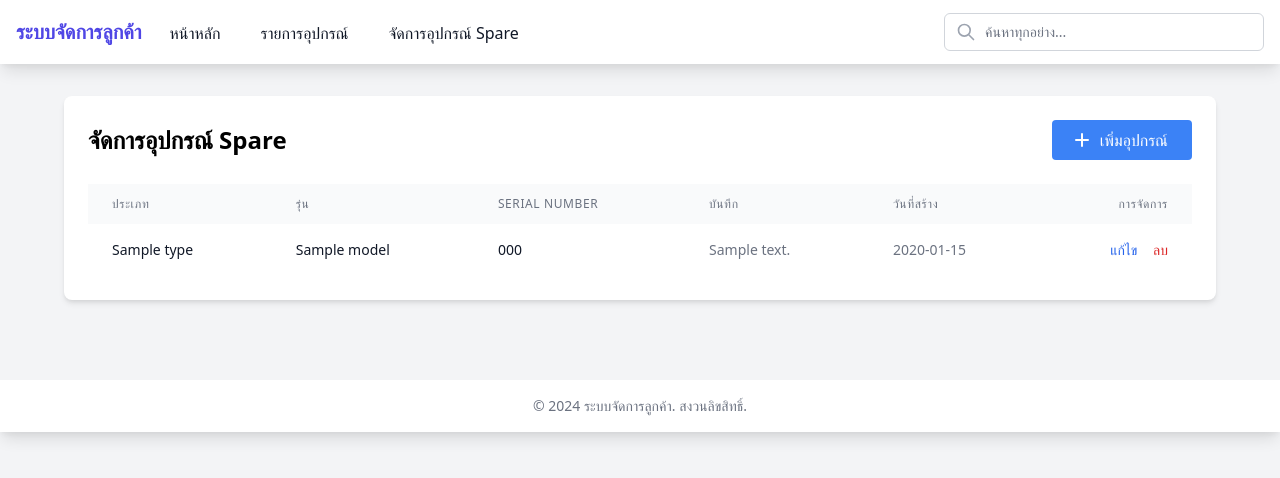
After one commit to Weerawat-rgb/remote, a Flask app: page /manage/spare in a window 1280 px wide. The commit adds this page. Shown: the top 478 px of the page. Run offline with Flask 3, Linux system fonts and the light colour scheme; tables that the repository leaves empty hold one stand-in row (values such as "Sample post"); some libraries are stand-ins or nearby versions.

Commit message:
งานซ่อม

```diff
--- a/app.py
+++ b/app.py
@@ -9,7 +9,6 @@ import sys
 from logging.handlers import RotatingFileHandler
 from datetime import datetime
 from devices_warranty import customer_search
-
 # Third-party imports
 import pandas as pd
 from flask import Flask, flash, jsonify, redirect, render_template, request, send_file, url_for
@@ -137,7 +136,28 @@ class Device(db.Model):
     isactive = db.Column(db.Boolean, nullable=True, default=True)
     last_updated = db.Column(db.DateTime, default=datetime.utcnow)
 
-# Routes
+class SpareType(db.Model):
+    __tablename__ = 'spare_types'
+    type_id = db.Column(db.Integer, primary_key=True)
+    type_name = db.Column(db.String(20), nullable=False)
+    spare_parts = db.relationship('SparePart', backref='type', lazy=True)
+
+class SpareModel(db.Model):
+    __tablename__ = 'spare_model'
+    model_id = db.Column(db.Integer, primary_key=True)
+    model_name = db.Column(db.String(100), nullable=False)
+    spare_parts = db.relationship('SparePart', backref='model', lazy=True)
+
+class SparePart(db.Model):
+    __tablename__ = 'spare_parts'
+    id = db.Column(db.Integer, primary_key=True)
+    spare_type_id = db.Column(db.Integer, db.ForeignKey('spare_types.type_id'), nullable=False)
+    model_id = db.Column(db.Integer, db.ForeignKey('spare_model.model_id'), nullable=False)  # เพิ่ม FK
+    serial_number = db.Column(db.String(100), unique=True, nullable=False)
+    notes = db.Column(db.Text)
+    isactive = db.Column(db.Boolean, nullable=True, default=True)
+    created_at = db.Column(db.DateTime, default=datetime.utcnow)
+    updated_at = db.Column(db.DateTime, default=datetime.utcnow, onupdate=datetime.utcnow)
 
 
 @app.route('/')
@@ -1000,63 +1020,6 @@ def import_branch_devices(customer_id):
             'message': f'เกิดข้อผิดพลาด: {str(e)}'
         }), 500
 
-# @app.route('/api/branches/template')
-# def get_branch_template():
-#     try:
-#         # สร้าง DataFrame ว่างพร้อมคอลัมน์
-#         df = pd.DataFrame(columns=[
-#             'รหัสสาขา',
-#             'ชื่อสาขา',
-#             'ชื่อผู้ติดต่อ',
-#             'เบอร์โทร'
-#         ])
-
-#         # เพิ่มตัวอย่างข้อมูล 1 แถว
-#         df.loc[0] = [
-#             'B001',  # ตัวอย่างรหัสสาขา
-#             'สาขาตัวอย่าง',  # ตัวอย่างชื่อสาขา
-#             'ชื่อผู้ติดต่อ',  # ตัวอย่างชื่อผู้ติดต่อ
-#             '02-xxx-xxxx'  # ตัวอย่างเบอร์โทร
-#         ]
-
-#         # สร้าง Excel file ใน memory
-#         output = io.BytesIO()
-#         with pd.ExcelWriter(output, engine='xlsxwriter') as writer:
-#             # เขียน DataFrame ลงใน Excel
-#             df.to_excel(writer, index=False, sheet_name='Template')
-
-#             # ปรับความกว้างคอลัมน์
-#             worksheet = writer.sheets['Template']
-#             worksheet.set_column('A:D', 20)  # ตั้งความกว้างคอลัมน์ A ถึง D เป็น 20
-
-#             # จัด format
-#             workbook = writer.book
-#             header_format = workbook.add_format({
-#                 'bold': True,
-#                 'font_color': 'white',
-#                 'bg_color': '#4B5563',
-#                 'border': 1
-#             })
-
-#             # ใส่ format ให้ header
-#             for col_num, value in enumerate(df.columns.values):
-#                 worksheet.write(0, col_num, value, header_format)
-
-#         output.seek(0)
-
-#         return send_file(
-#             output,
-#             mimetype='application/vnd.openxmlformats-officedocument.spreadsheetml.sheet',
-#             as_attachment=True,
-#             download_name='branch_import_template.xlsx'
-#         )
-
-#     except Exception as e:
-#         return jsonify({
-#             'success': False,
-#             'message': str(e)
-#         }), 500
-
 @app.route('/summary/<int:customer_id>/<int:branch_id>')
 def summary(customer_id, branch_id):
     try:
@@ -1092,8 +1055,109 @@ def summary(customer_id, branch_id):
                              error_message="เกิดข้อผิดพลาดในการโหลดข้อมูล",
                              details=str(e)), 500
 
+@app.route('/manage/spare')
+def manage_spare():
+    try:
+        spares = db.session.query(
+            SparePart,
+            SpareType,
+            SpareModel
+        ).join(
+            SpareType
+        ).join(
+            SpareModel
+        ).filter(
+            SparePart.isactive == 1
+        ).all()
+
+        spare_types = SpareType.query.all()
+        models = SpareModel.query.order_by(SpareModel.model_name).all()
+
+        return render_template('spare/manage.html',
+                             spares=spares,
+                             spare_types=spare_types,
+                             models=models)
+    except Exception as e:
+        print(f"Error in manage_spare: {str(e)}")
+        db.session.rollback()
+        flash('เกิดข้อผิดพลาดในการดึงข้อมูล: ' + str(e), 'error')
+        return redirect(url_for('index'))
+
+@app.route('/manage/spare/add', methods=['POST'])
+def add_spare():
+    try:
+        data = request.get_json()
+
+        # เช็ค serial number ซ้ำเฉพาะที่ยัง active
+        existing_spare = SparePart.query.filter(
+            SparePart.serial_number == data['serial_number'],
+            SparePart.isactive == 1
+        ).first()
+
+        if existing_spare:
+            return jsonify({
+                'status': 'error',
+                'message': f'Serial number {data["serial_number"]} มีอยู่ในระบบแล้ว กรุณาตรวจสอบอีกครั้ง'
+            }), 400
+
+        # ถ้าไม่ซ้ำค่อยบันทึก
+        spare = SparePart(
+            spare_type_id=data['spare_type'],
+            model_id=data['model_id'],
+            serial_number=data['serial_number'],
+            notes=data.get('notes', ''),
+            isactive=1
+        )
+
+        db.session.add(spare)
+        db.session.commit()
+
+        return jsonify({
+            'status': 'success',
+            'message': 'บันทึกข้อมูลสำเร็จ'
+        })
+
+    except Exception as e:
+        db.session.rollback()
+        return jsonify({
+            'status': 'error',
+            'message': f'เกิดข้อผิดพลาด: {str(e)}'
+        }), 500
+
+@app.route('/manage/spare/edit/<int:id>', methods=['GET', 'POST'])
+def edit_spare(id):
+    spare = SparePart.query.get_or_404(id)
+    if request.method == 'POST':
+        try:
+            spare.spare_type_id = request.form['spare_type']
+            spare.model = request.form['model']
+            spare.serial_number = request.form['serial_number']
+            spare.notes = request.form['notes']
+            db.session.commit()
+            flash('Spare part updated successfully', 'success')
+            return redirect(url_for('manage_spare'))
+        except Exception as e:
+            flash(f'Error: {str(e)}', 'danger')
+            db.session.rollback()
+
+    spare_types = SpareType.query.all()
+    return render_template('spare/edit.html', spare=spare, spare_types=spare_types)
+
+@app.route('/manage/spare/delete/<int:id>')
+def delete_spare(id):
+    spare = SparePart.query.get_or_404(id)
+    try:
+        spare.isactive = 0  # Soft delete
+        db.session.commit()
+        flash('ลบข้อมูลสำเร็จ', 'success')
+    except Exception as e:
+        flash(f'เกิดข้อผิดพลาด: {str(e)}', 'danger')
+        db.session.rollback()
+    return redirect(url_for('manage_spare'))
+
+
 if __name__ == '__main__':
     print('\n=================================')
     print('Server is running at: http://127.0.0.1:5000')
     print('=================================\n')
-    app.run(host='127.0.0.1', port=5000, debug=False)
+    app.run(host='127.0.0.1', port=5000, debug=True)
--- a/templates/base.html
+++ b/templates/base.html
@@ -6,7 +6,7 @@
         <title>ระบบจัดการลูกค้า</title>
         <!-- Tailwind CSS via CDN -->
         <script src="https://cdn.tailwindcss.com"></script>
-        <link rel="stylesheet"
+        <link rel="stylesheet"manage/spare
             href="{{ url_for('static', filename='css/search.css') }}">
     </head>
     <body class="bg-gray-100">
@@ -32,6 +32,10 @@
                             <a href="{{ url_for('devices_warranty') }}"
                                 class="inline-flex items-center px-1 pt-1 text-gray-900 border-b-2 border-transparent hover:border-indigo-500">
                                 รายการอุปกรณ์
+                            </a>
+                            <a href="{{ url_for('manage_spare') }}"
+                                class="inline-flex items-center px-1 pt-1 text-gray-900 border-b-2 border-transparent hover:border-indigo-500">
+                                จัดการอุปกรณ์ Spare
                             </a>
                             <!-- <a href="{{ url_for('add_customer') }}"
                                 class="inline-flex items-center px-1 pt-1 text-gray-900 border-b-2 border-transparent hover:border-indigo-500">
--- /dev/null
+++ b/templates/spare/manage.html
@@ -0,0 +1,221 @@
+<!-- templates/spare/manage.html -->
+{% extends "base.html" %}
+
+{% block content %}
+<!DOCTYPE html>
+<html lang="th">
+
+<head>
+    <meta charset="UTF-8">
+    <meta name="viewport" content="width=device-width, initial-scale=1.0">
+    <title>จัดการอุปกรณ์ Spare</title>
+    <link href="https://cdnjs.cloudflare.com/ajax/libs/tailwindcss/2.2.19/tailwind.min.css" rel="stylesheet">
+</head>
+
+<body class="bg-gray-100 p-8">
+    <div class="max-w-6xl mx-auto">
+        <div class="bg-white rounded-lg shadow-md p-6 mb-6">
+            <div class="flex justify-between items-center mb-6">
+                <h1 class="text-2xl font-bold">จัดการอุปกรณ์ Spare</h1>
+                <button onclick="openModal()"
+                    class="bg-blue-500 text-white px-6 py-2 rounded hover:bg-blue-600 inline-flex items-center">
+                    <svg class="-ml-1 mr-2 h-5 w-5" xmlns="http://www.w3.org/2000/svg" viewBox="0 0 20 20"
+                        fill="currentColor">
+                        <path fill-rule="evenodd"
+                            d="M10 3a1 1 0 011 1v5h5a1 1 0 110 2h-5v5a1 1 0 11-2 0v-5H4a1 1 0 110-2h5V4a1 1 0 011-1z"
+                            clip-rule="evenodd" />
+                    </svg>
+                    เพิ่มอุปกรณ์
+                </button>
+            </div>
+
+            <!-- Table -->
+            <div class="overflow-x-auto">
+                <table class="min-w-full bg-white">
+                    <thead class="bg-gray-50">
+                        <tr>
+                            <th class="px-6 py-3 text-left text-xs font-medium text-gray-500 uppercase tracking-wider">
+                                ประเภท</th>
+                            <th class="px-6 py-3 text-left text-xs font-medium text-gray-500 uppercase tracking-wider">
+                                รุ่น</th>
+                            <th class="px-6 py-3 text-left text-xs font-medium text-gray-500 uppercase tracking-wider">
+                                Serial Number</th>
+                            <th class="px-6 py-3 text-left text-xs font-medium text-gray-500 uppercase tracking-wider">
+                                บันทึก</th>
+                            <th class="px-6 py-3 text-left text-xs font-medium text-gray-500 uppercase tracking-wider">
+                                วันที่สร้าง</th>
+                            <th class="px-6 py-3 text-right text-xs font-medium text-gray-500 uppercase tracking-wider">
+                                การจัดการ</th>
+                        </tr>
+                    </thead>
+                    <tbody class="divide-y divide-gray-200">
+                        {% for spare, type, model in spares %}
+                        <tr class="hover:bg-gray-50">
+                            <td class="px-6 py-4 text-sm text-gray-900">
+                                {{ type.type_name }}
+                            </td>
+                            <td class="px-6 py-4 text-sm text-gray-900">
+                                {{ model.model_name }}
+                            </td>
+                            <td class="px-6 py-4 text-sm text-gray-900">
+                                {{ spare.serial_number }}
+                            </td>
+                            <td class="px-6 py-4 text-sm text-gray-500 max-w-[200px] break-words">
+                                {{ spare.notes or '-' }}
+                            </td>
+                            <td class="px-6 py-4 text-sm text-gray-500">
+                                {{ spare.created_at.strftime('%Y-%m-%d') }}
+                            </td>
+                            <td class="px-6 py-4 text-sm text-right space-x-3">
+                                <a href="{{ url_for('edit_spare', id=spare.id) }}"
+                                    class="text-blue-600 hover:text-blue-900">แก้ไข</a>
+                                <a href="{{ url_for('delete_spare', id=spare.id) }}"
+                                    class="text-red-600 hover:text-red-900"
+                                    onclick="return confirm('คุณแน่ใจหรือไม่ที่จะลบรายการนี้?')">ลบ</a>
+                            </td>
+                        </tr>
+                        {% endfor %}
+                    </tbody>
+                </table>
+
+                {% if not spares %}
+                <div class="text-center py-8 text-gray-500">
+                    ไม่พบข้อมูล
+                </div>
+                {% endif %}
+            </div>
+        </div>
+    </div>
+    <!-- Modal -->
+    <div id="addModal" class="fixed inset-0 bg-gray-600 bg-opacity-50 hidden overflow-y-auto h-full w-full">
+        <div class="relative top-20 mx-auto p-5 border w-96 shadow-lg rounded-md bg-white">
+            <div class="mt-3">
+                <div class="flex justify-between items-center pb-3">
+                    <h3 class="text-lg font-medium text-gray-900">เพิ่มอุปกรณ์ Spare</h3>
+                    <button onclick="closeModal()" class="text-gray-400 hover:text-gray-500">
+                        <svg class="h-6 w-6" fill="none" stroke="currentColor" viewBox="0 0 24 24">
+                            <path stroke-linecap="round" stroke-linejoin="round" stroke-width="2"
+                                d="M6 18L18 6M6 6l12 12" />
+                        </svg>
+                    </button>
+                </div>
+
+                <!-- Form -->
+                <form id="addSpareForm" onsubmit="return handleSubmit(event)" class="mt-4">
+                    <div class="space-y-4">
+                        <div>
+                            <label class="block text-sm font-medium text-gray-700 mb-1">ประเภท</label>
+                            <select name="spare_type" class="w-full p-2 border rounded-md" required>
+                                {% for type in spare_types %}
+                                <option value="{{ type.type_id }}">{{ type.type_name }}</option>
+                                {% endfor %}
+                            </select>
+                        </div>
+                        <div>
+                            <label class="block text-sm font-medium text-gray-700 mb-1">รุ่น</label>
+                            <select name="model_id" class="w-full p-2 border rounded-md" required>
+                                <option value="">-- เลือกรุ่น --</option>
+                                {% for model in models %}
+                                <option value="{{ model.model_id }}">{{ model.model_name }}</option>
+                                {% endfor %}
+                            </select>
+                        </div>
+                        <div>
+                            <label class="block text-sm font-medium text-gray-700 mb-1">Serial Number</label>
+                            <input type="text" name="serial_number" class="w-full p-2 border rounded-md" required>
+                        </div>
+                        <div>
+                            <label class="block text-sm font-medium text-gray-700 mb-1">บันทึก</label>
+                            <textarea name="notes" class="w-full p-2 border rounded-md" rows="3"></textarea>
+                        </div>
+                    </div>
+
+                    <!-- Form Footer -->
+                    <div class="mt-6 flex justify-end space-x-3">
+                        <button type="button" onclick="closeModal()"
+                            class="px-4 py-2 border rounded-md text-gray-700 hover:bg-gray-50">
+                            ยกเลิก
+                        </button>
+                        <button type="submit" class="px-4 py-2 bg-blue-500 text-white rounded-md hover:bg-blue-600">
+                            บันทึก
+                        </button>
+                    </div>
+                </form>
+            </div>
+        </div>
+    </div>
+
+    <script>
+        // Modal functions
+        function openModal() {
+            document.getElementById('addModal').classList.remove('hidden');
+            document.body.style.overflow = 'hidden';
+        }
+
+        function closeModal() {
+            document.getElementById('addModal').classList.add('hidden');
+            document.body.style.overflow = 'auto';
+            // Reset form
+            document.getElementById('addSpareForm').reset();
+        }
+
+        // Close modal when clicking outside
+        document.getElementById('addModal').addEventListener('click', function (e) {
+            if (e.target === this) {
+                closeModal();
+            }
+        });
+
+        // Submit handler function
+        async function handleSubmit(event) {
+            event.preventDefault();
+
+            try {
+                const form = event.target;
+                const formData = new FormData(form);
+                const data = {
+                    spare_type: formData.get('spare_type'),
+                    model_id: formData.get('model_id'),
+                    serial_number: formData.get('serial_number'),
+                    notes: formData.get('notes')
+                };
+
+                // Show loading state
+                const submitButton = form.querySelector('button[type="submit"]');
+                const originalText = submitButton.innerHTML;
+                submitButton.disabled = true;
+                submitButton.innerHTML = 'กำลังบันทึก...';
+
+                // แก้ไข URL ให้ตรงกับ route
+                const response = await fetch('/manage/spare/add', {
+                    method: 'POST',
+                    headers: {
+                        'Content-Type': 'application/json'
+                    },
+                    body: JSON.stringify(data)
+                });
+
+                const result = await response.json();
+
+                if (response.ok) {
+                    alert(result.message || 'บันทึกข้อมูลสำเร็จ');
+                    window.location.reload();
+                } else {
+                    alert(result.message || 'เกิดข้อผิดพลาดในการบันทึกข้อมูล');
+                    submitButton.disabled = false;
+                    submitButton.innerHTML = originalText;
+                }
+            } catch (error) {
+                console.error('Error:', error);
+                alert('เกิดข้อผิดพลาดในการบันทึกข้อมูล');
+                submitButton.disabled = false;
+                submitButton.innerHTML = originalText;
+            }
+
+            return false;
+        }
+    </script>
+</body>
+
+</html>
+{% endblock %}
```
Also changed, not shown: migrations/versions/450c04029473_add_isactive_in_spare.py (added, +65 -0 lines), templates/devices_warranty.html (+19 -25 lines).
